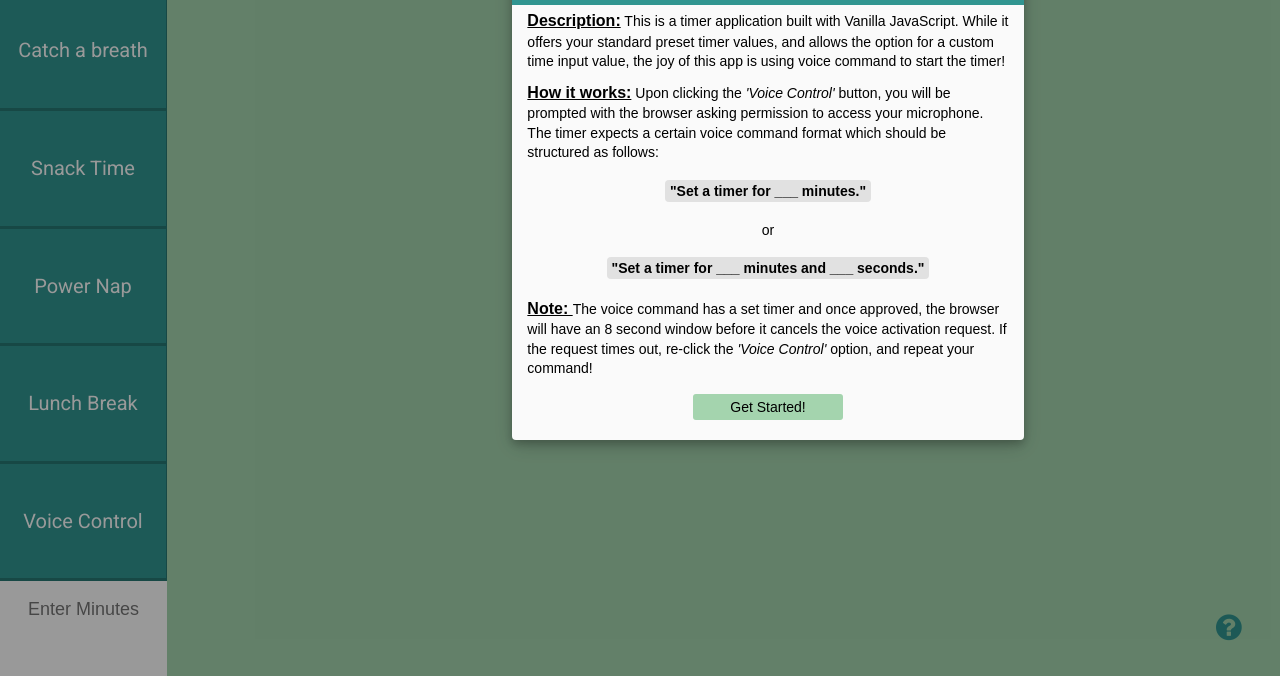
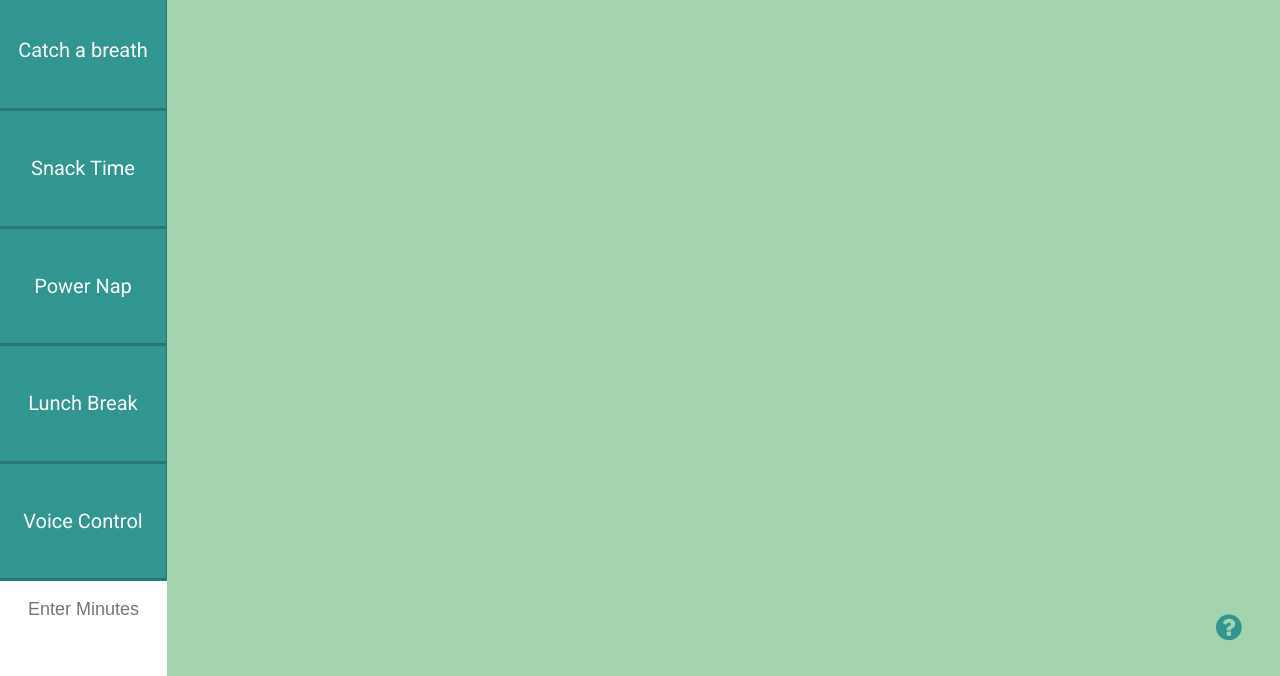
Before and after one commit to dylanmestyanek/JavaScriptTimerAndAlarm, a website: page index.html in a window 1280 px wide. Shown: the part 124-800 px from the top of the page. Drawn offline with Linux system fonts and the light colour scheme.

Commit message:
Modal is fully functional and working as expected.

```diff
--- a/styles/index.css
+++ b/styles/index.css
@@ -142,7 +142,7 @@ input {
 }
 
 .modal {
-  display: BLOCK; /* Hidden by default */
+  display: none; /* Hidden by default */
   position: fixed; /* Stay in place */
   z-index: 1; /* Sit on top */
   top: 0;
@@ -150,7 +150,7 @@ input {
   width: 100%; /* Full width */
   height: 100%; /* Full height */
   overflow: auto;
-  padding: 5% 0 0 20%; /* Enable scroll if needed */
+  padding: 5% 0 0 13%; /* Enable scroll if needed */
   background-color: rgb(0,0,0); /* Fallback color */
   background-color: rgba(0,0,0,0.4); /* Black w/ opacity */
   }
@@ -191,7 +191,7 @@ input {
     position: relative;
     background-color: rgba(250, 250, 250, 1);
     border-radius: 4px;
-    margin: auto;
+    margin: 0 auto;
     padding: 0;
     width: 50%;
     box-shadow: 0 4px 8px 0 rgba(0,0,0,0.2),0 6px 20px 0 rgba(0,0,0,0.19);
```
